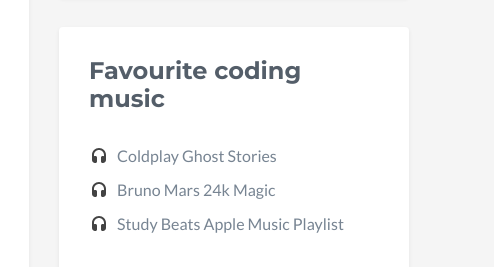
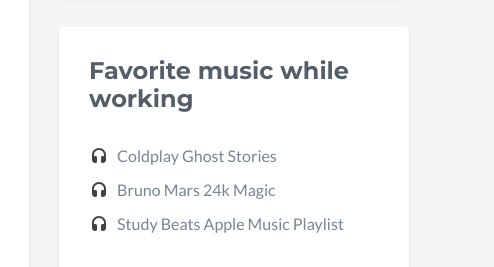
Before and after one commit to alanbjordan/portfolio2020, a plain HTML site: page index.html in a window 1280 px wide. Shown: the part 1833-2100 px from the top of the page, 786-1280 px from the left. Drawn offline with nearby package versions, Linux system fonts and the light colour scheme; no server answers; some icons are missing.

Commit message:
Update index.html

```diff
--- a/index.html
+++ b/index.html
@@ -246,7 +246,7 @@
 
                 <aside class="list music aside section">
                     <div class="section-inner shadow-sm rounded">
-                        <h2 class="heading">Favourite coding music</h2>
+                        <h2 class="heading">Favorite music while working</h2>
                         <div class="content">
                             <ul class="list-unstyled">
                                 <li><i class="fas fa-headphones"></i> <a href="https://open.spotify.com/album/2G4AUqfwxcV1UdQjm2ouYr">Coldplay Ghost Stories</a></li>
```
